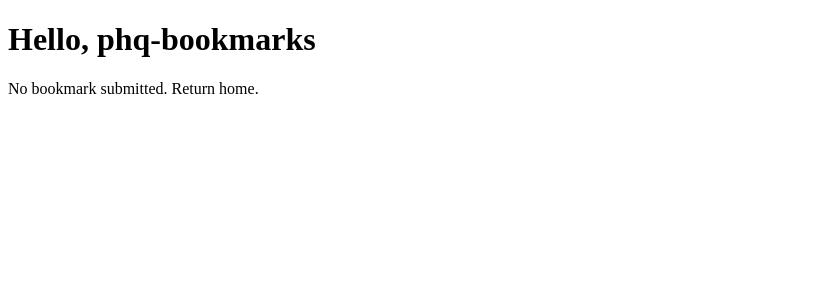
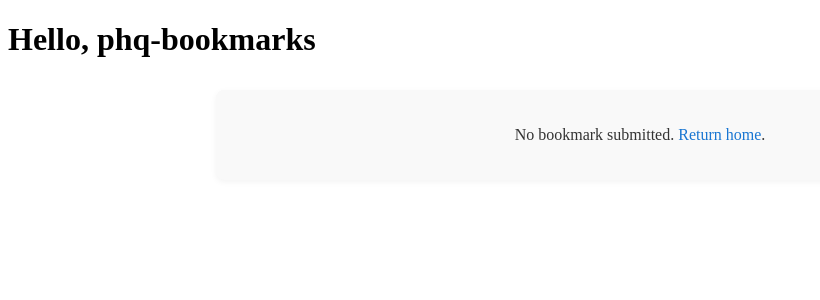
Before and after one commit to RecoX/phq-bookarms, an Angular app: page /result in a window 1280 px wide. Shown: the top 300 px of the page, without its empty margins (0-820 px from the left). Built offline with nearby package versions, Linux system fonts and the light colour scheme.

Commit message:
Add css for bookmark result component

```diff
--- a/src/app/features/bookmark/components/bookmark-result/bookmark-result.component.css
+++ b/src/app/features/bookmark/components/bookmark-result/bookmark-result.component.css
@@ -0,0 +1,70 @@
+/* Root layout styling */
+:host {
+  display: block;
+  max-width: 800px;
+  margin: 2rem auto;
+  padding: 1.5rem;
+  background-color: #f9f9f9;
+  border-radius: 8px;
+  box-shadow: 0 2px 6px rgba(0, 0, 0, 0.05);
+  text-align: center;
+}
+
+/* Heading styling */
+h2 {
+  color: #2e7d32;
+  font-size: 1.5rem;
+  margin-bottom: 1rem;
+}
+
+/* Paragraph styling */
+p {
+  margin: 0.75rem 0;
+  font-size: 1rem;
+  color: #333;
+}
+
+/* Highlighted label */
+strong {
+  font-weight: 600;
+  color: #444;
+}
+
+/* Bookmark URL link */
+a {
+  color: #1976d2;
+  text-decoration: none;
+  word-break: break-all;
+}
+
+a:hover {
+  text-decoration: underline;
+}
+
+/* Back button */
+button {
+  margin-top: 1.5rem;
+  padding: 0.6rem 1.2rem;
+  font-size: 1rem;
+  color: white;
+  background-color: #1976d2;
+  border: none;
+  border-radius: 4px;
+  cursor: pointer;
+  transition: background-color 0.2s ease-in-out;
+}
+
+button:hover {
+  background-color: #1565c0;
+}
+
+button:focus {
+  outline: 2px solid #64b5f6;
+  outline-offset: 2px;
+}
+
+/* Fallback no-data message */
+ng-template p {
+  font-style: italic;
+  color: #888;
+}
--- a/src/app/features/bookmark/components/bookmark-result/bookmark-result.component.html
+++ b/src/app/features/bookmark/components/bookmark-result/bookmark-result.component.html
@@ -5,6 +5,9 @@
   <h2>✅ Thank you for your submission!</h2>
   <p>
     <strong>Title:</strong> {{ bookmark.title }}
+  </p>
+  <p>
+    <strong>Created:</strong> {{ bookmark.createdAt | date }}
   </p>
   <p>
     <strong>URL:</strong>
```
